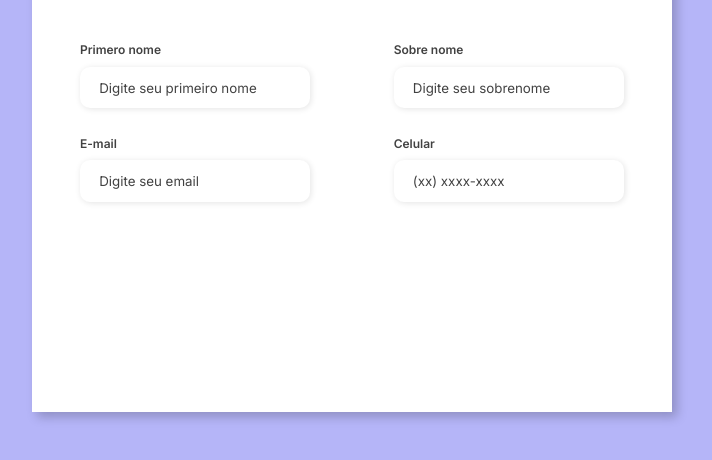
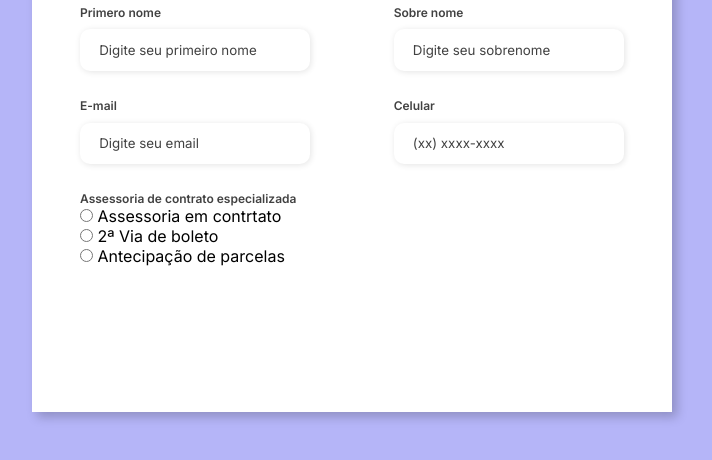
Before and after one commit to Alifferdo7/portaldoboletoon, a plain HTML site: page index.html in a window 1280 px wide. Shown: the part 308-768 px from the top of the page, without its empty margins (288-1000 px from the left). Drawn offline with Linux system fonts and the light colour scheme.

Commit message:
Update index.html

```diff
--- a/index.html
+++ b/index.html
@@ -93,6 +93,31 @@
                         <label for="number">Celular</label>
                         <input id="number" type="text" name="number" placeholder="(xx) xxxx-xxxx" required >
                     </div>
+
+			  <div class="gender-inptus">
+                        <div class="gender-title">
+                            <h6>Assessoria de contrato especializada</h6>
+                        </div>
+
+                        <div class="gender-group">
+                            <div class="gender-input">
+                                <input type="radio" id="famela" name="gender">
+                                <label form="female">Assessoria em contrtato</label>
+                            </div>
+
+                            <div class="gender-group">
+                                <div class="gender-input">
+                                    <input type="radio" id="famela" name="gender">
+                                    <label form="female">2ª Via de boleto</label>
+                                </div>
+
+                                <div class="gender-group">
+                                    <div class="gender-input">
+                                        <input type="radio" id="famela" name="gender">
+                                        <label form="female">Antecipação de parcelas</label>
+                                    </div>
+                        </div>
+                    </div>
                 </div>
             </form>
         </div>
```
